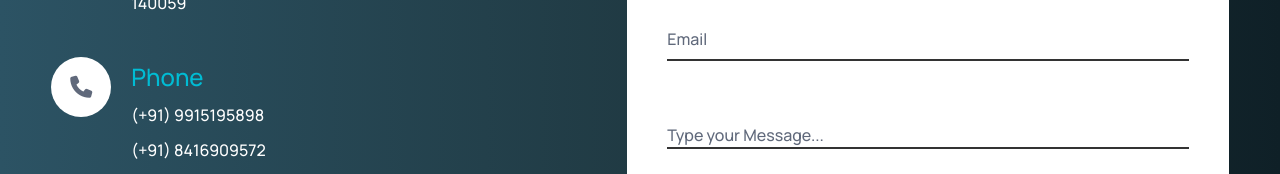
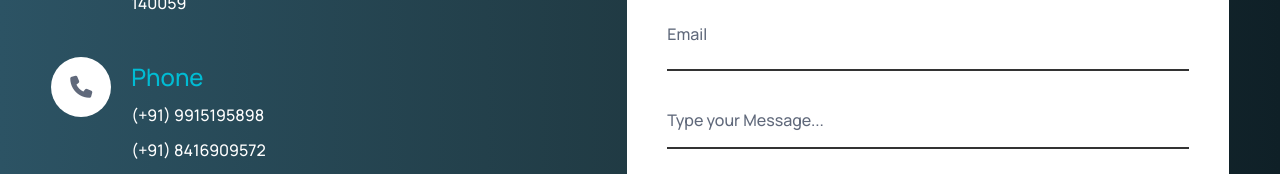
Before and after one commit to sudhanshu151/codingdust, a plain HTML site: page contact.html in a window 1280 px wide. Shown: the part 598-772 px from the top of the page. Drawn offline with nearby package versions, Linux system fonts and the light colour scheme.

Commit message:
Update contact.css

```diff
--- a/assets/css/contact.css
+++ b/assets/css/contact.css
@@ -89,9 +89,10 @@
 .contactForm .inputBox input,
 .contactForm .inputBox textarea {
     width: 100%;
-    padding: 5px 0;
+    padding:10px 0;
+
     font-size: 16px;
-    margin: 10px 0;
+    margin: -5px 0;
     border: none;
     border-bottom: 2px solid #333;
     outline: none;
```
